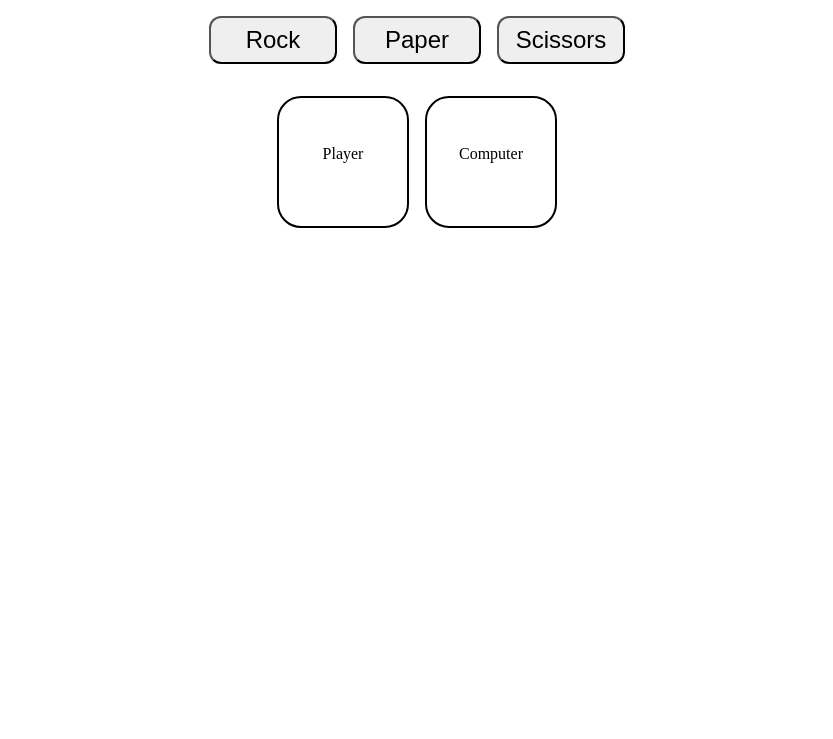
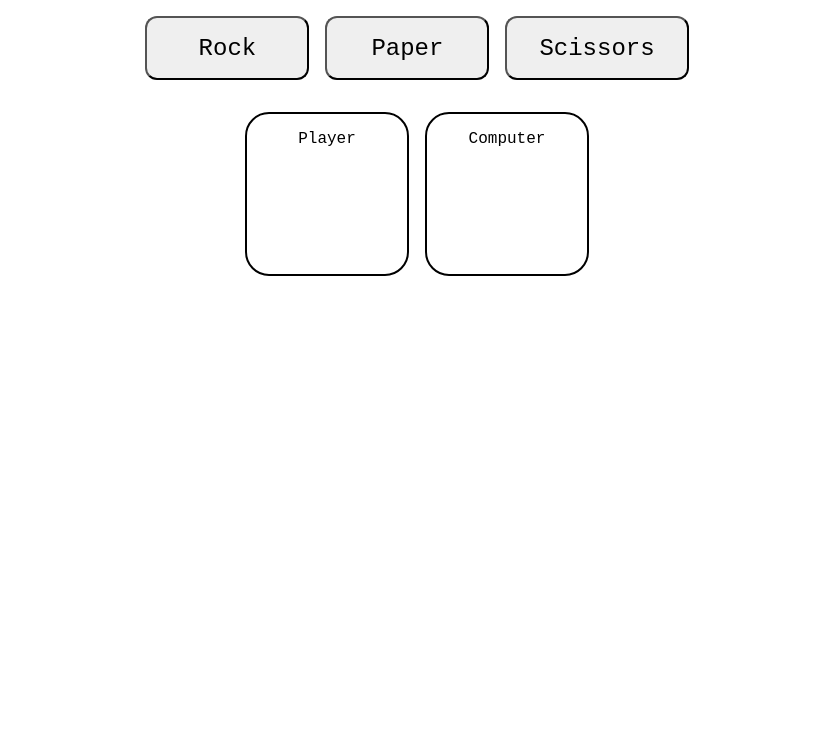
Before and after one commit to Santiago542/odin-rock-paper-scissors, a plain HTML site: page index.html in a window 1280 px wide. Shown: the part 61-800 px from the top of the page, without its empty margins (223-1056 px from the left). Drawn offline with Linux system fonts and the light colour scheme.

Commit message:
Improve general UI view, changing font-family and font-size

```diff
--- a/styles.css
+++ b/styles.css
@@ -1,3 +1,14 @@
+* {
+    font-family: 'Courier New', Courier, monospace;
+}
+
+body {
+    display: flex;
+    flex-direction: column;
+    align-items: center;
+    gap: 32px;
+}
+
 .container {
     display: flex;
     flex-direction: column;
@@ -16,9 +27,10 @@
     gap: 16px;
     button {
         font-size: 24px;
-        padding: 8px 16px;
+        padding: 16px 32px;
         border-radius: 12px;
-        width: 128px;
+        min-width: 164px;
+        min-height: 64px;
     }
 }
 
@@ -30,11 +42,18 @@
         display: flex;
         flex-direction: column;
         align-items: center;
-        justify-content: center;
         gap: 16px;
+        padding: 16px;
         border: 2px solid black;
         border-radius: 24px;
         min-width: 128px;
         min-height: 128px;
+        .player-title, .computer-title {
+            font-size: 24px;
+
+        }
+        #player-score, #computer-score {
+            font-size: 48px;
+        }
     }
 }
```
